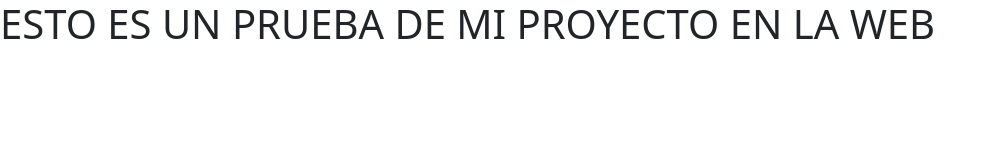
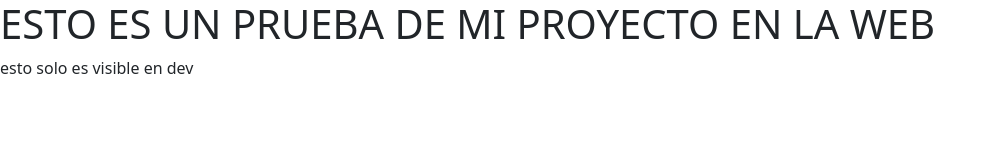
Before and after one commit to Davixo23/web-produccion, a plain HTML site: page index.html in a window 1280 px wide. Shown: the whole page, without its empty margins (0-996 px from the left). Drawn offline with nearby package versions, Linux system fonts and the light colour scheme.

Commit message:
cmbios en dev

```diff
--- a/index.html
+++ b/index.html
@@ -22,7 +22,10 @@
     <header>
       <!-- place navbar here -->
     </header>
-    <main><h1>ESTO ES UN PRUEBA DE MI PROYECTO EN LA WEB</h1></main>
+    <main>
+      <h1>ESTO ES UN PRUEBA DE MI PROYECTO EN LA WEB</h1>
+      <p>esto solo es visible en dev</p>
+    </main>
     <footer>
       <!-- place footer here -->
     </footer>
```
